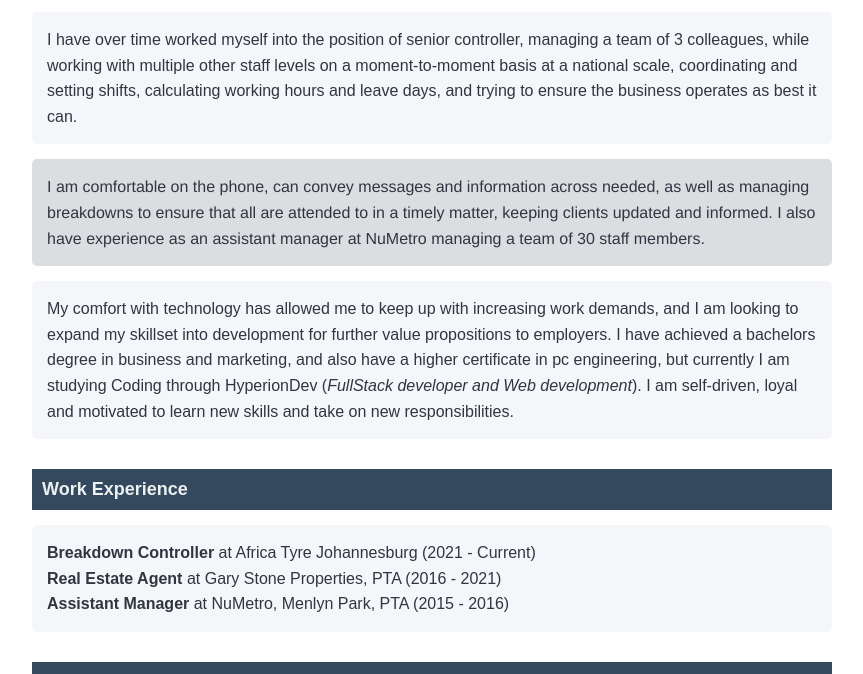
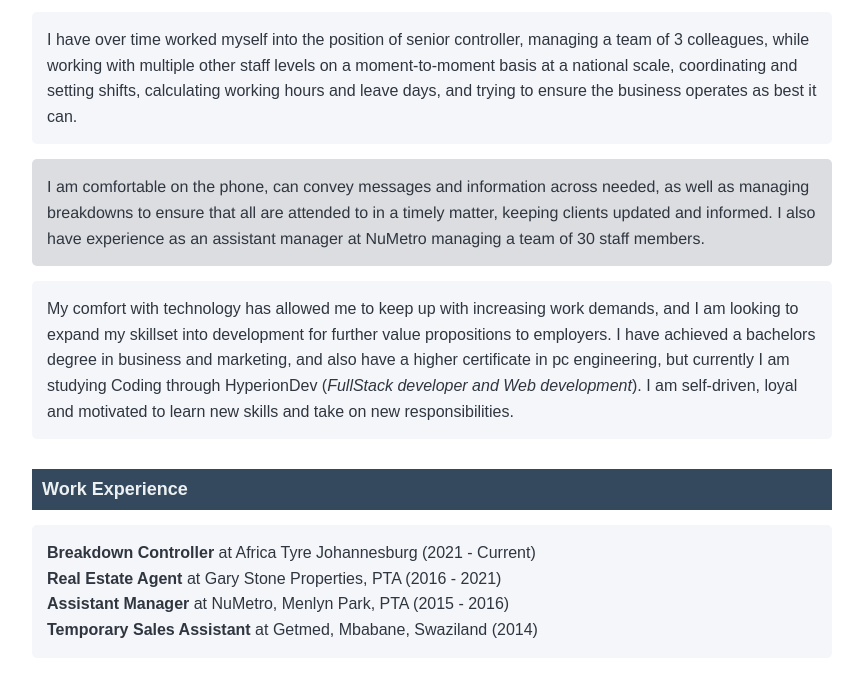
Before and after one commit to neuralDrift/MyCV, a plain HTML site: page index.html in a window 1280 px wide. Shown: the part 112-786 px from the top of the page, without its empty margins (208-1071 px from the left). Drawn offline with Linux system fonts and the light colour scheme.

Commit message:
Fixed work experience section

```diff
--- a/index.html
+++ b/index.html
@@ -52,7 +52,9 @@
             <strong>Real Estate Agent</strong> at Gary Stone Properties, PTA
             (2016 - 2021)<br />
             <strong>Assistant Manager</strong> at NuMetro, Menlyn Park, PTA
-            (2015 - 2016)
+            (2015 - 2016)<br />
+            <strong>Temporary Sales Assistant</strong> at Getmed, Mbabane,
+            Swaziland (2014)
           </p>
         </section>
       </section>
```
